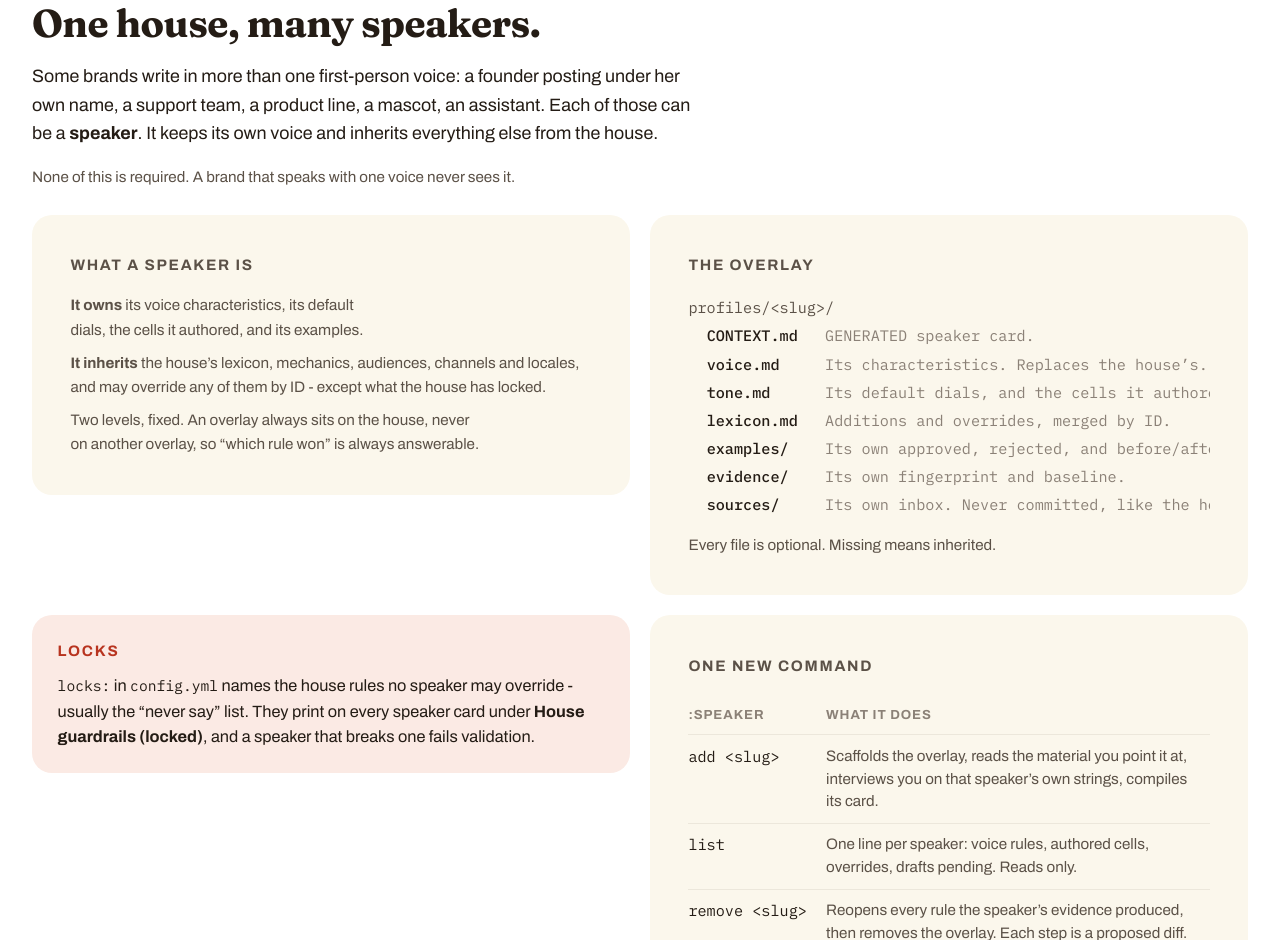
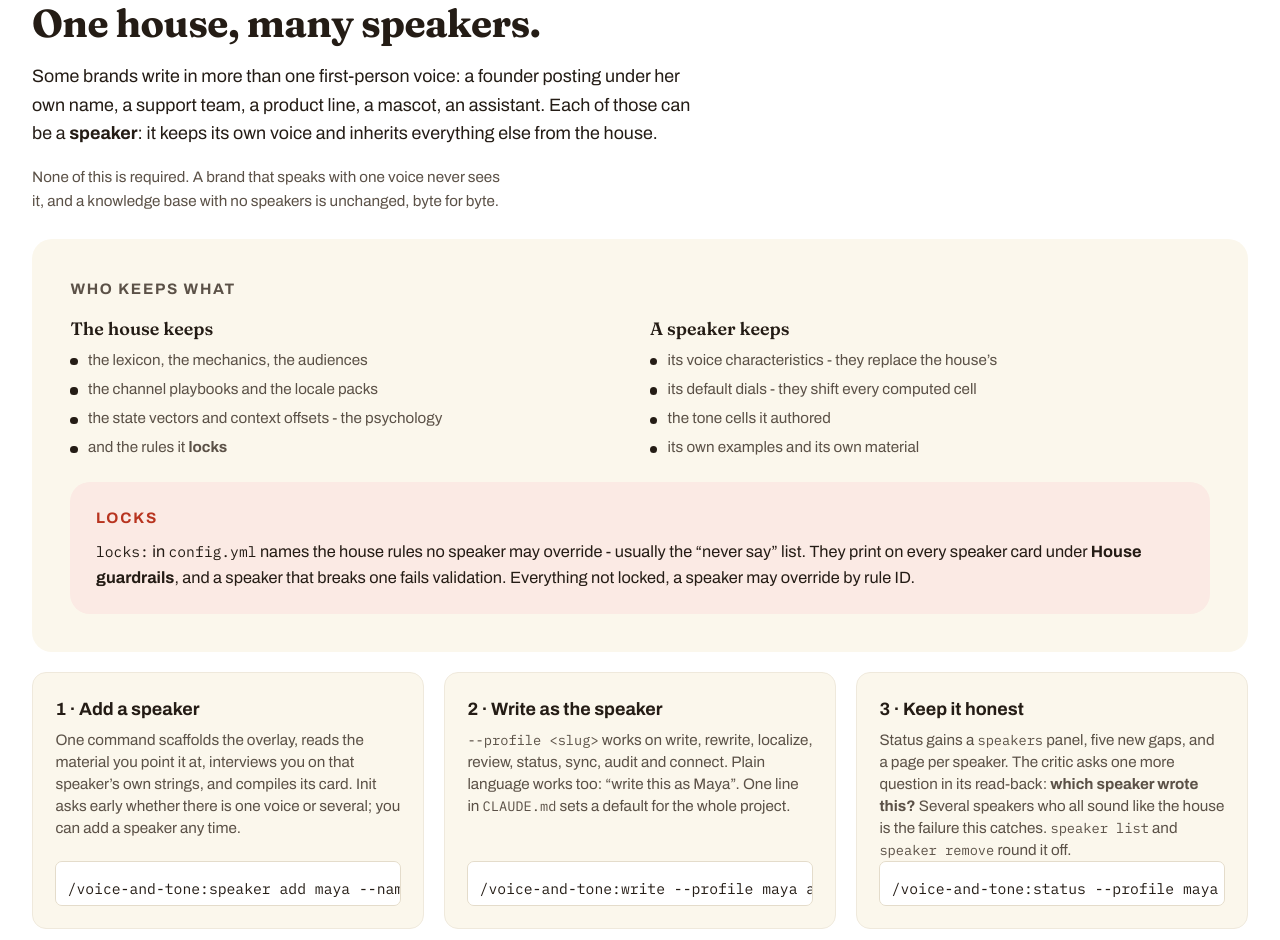
Before and after one commit to pavolhudran/ai-voice-and-tone, a website: page docs/presentation/index.html in a window 1280 px wide. Shown: the part 11060-12000 px from the top of the page. Drawn offline with Linux system fonts and the light colour scheme.

Commit message:
docs: restructure the Speakers section into four full-width rows
Who keeps what (two equal columns and the locks strip), three equal step
cards (add, write as, keep it honest) each ending on its command, and the
overlay tree at full width so no description is cut off. Same components
as the rest of the page; no orphan plates.

Co-Authored-By: Claude Fable 5.1 <noreply@anthropic.com>
Claude-Session: https://claude.ai/code/session_01HbDXWY9Dq1zYJmxmDuCMZr

```diff
--- a/docs/presentation/index.html
+++ b/docs/presentation/index.html
@@ -234,6 +234,14 @@ blockquote {
 .step { background: var(--cream); border: 1px solid var(--edge-soft); border-radius: var(--r-md); padding: 1rem 1.1rem; }
 .step .name { font-weight: 700; font-size: var(--step-0); color: var(--ink); display: block; }
 .step .what { font-size: var(--step--1); color: var(--ink-soft); line-height: 1.45; display: block; margin-top: .35rem; text-wrap: pretty; }
+.speaker-split { align-items: start; }
+.speaker-split h3 { font-size: var(--step-0); margin-bottom: .55rem; }
+.speaker-split ul.plain { list-style: none; padding: 0; margin: 0; display: grid; gap: .4rem; }
+.speaker-split ul.plain li { font-size: var(--step--1); color: var(--ink-soft); line-height: 1.5; padding-left: 1.1rem; position: relative; }
+.speaker-split ul.plain li::before { content: ""; position: absolute; left: 0; top: .62em; width: .45rem; height: .45rem; border-radius: 50%; background: var(--ink); }
+.speaker-steps { grid-template-columns: repeat(auto-fit, minmax(16rem, 1fr)); gap: 1.25rem; }
+.speaker-steps .step { padding: 1.35rem 1.4rem; display: flex; flex-direction: column; }
+.speaker-steps .step .cmd { margin-top: auto; padding-top: .9rem; align-self: flex-start; }
 
 /* ---------- matrix ---------- */
 .matrix-layout { display: grid; gap: 1.75rem; grid-template-columns: minmax(0, 1.35fr) minmax(0, 1fr); align-items: start; }
@@ -781,79 +789,68 @@ footer p + p { margin-top: .7rem; }
   <p class="eyebrow">New, and optional</p>
   <div class="stack measure">
     <h2>One house, many speakers.</h2>
-    <p>Some brands write in more than one first-person voice: a founder posting under her own name, a support team, a product line, a mascot, an assistant. Each of those can be a <strong>speaker</strong>. It keeps its own voice and inherits everything else from the house.</p>
-    <p class="note">None of this is required. A brand that speaks with one voice never sees it.</p>
+    <p>Some brands write in more than one first-person voice: a founder posting under her own name, a support team, a product line, a mascot, an assistant. Each of those can be a <strong>speaker</strong>: it keeps its own voice and inherits everything else from the house.</p>
+    <p class="note">None of this is required. A brand that speaks with one voice never sees it, and a knowledge base with no speakers is unchanged, byte for byte.</p>
   </div>
 
-  <div class="cols" style="margin-top:1.6rem;align-items:start">
-    <div class="plate">
-      <span class="plate-label">What a speaker is</span>
-      <div class="stack-tight">
-        <p class="note"><b>It owns</b> its voice characteristics, its default dials, the cells it authored, and its examples.</p>
-        <p class="note"><b>It inherits</b> the house&rsquo;s lexicon, mechanics, audiences, channels and locales, and may override any of them by ID - except what the house has locked.</p>
-        <p class="note">Two levels, fixed. An overlay always sits on the house, never on another overlay, so &ldquo;which rule won&rdquo; is always answerable.</p>
+  <div class="plate" style="margin-top:1.6rem">
+    <span class="plate-label">Who keeps what</span>
+    <div class="cols speaker-split">
+      <div>
+        <h3>The house keeps</h3>
+        <ul class="plain">
+          <li>the lexicon, the mechanics, the audiences</li>
+          <li>the channel playbooks and the locale packs</li>
+          <li>the state vectors and context offsets - the psychology</li>
+          <li>and the rules it <b>locks</b></li>
+        </ul>
+      </div>
+      <div>
+        <h3>A speaker keeps</h3>
+        <ul class="plain">
+          <li>its voice characteristics - they replace the house&rsquo;s</li>
+          <li>its default dials - they shift every computed cell</li>
+          <li>the tone cells it authored</li>
+          <li>its own examples and its own material</li>
+        </ul>
       </div>
     </div>
-    <div class="plate">
-      <span class="plate-label">The overlay</span>
-      <pre class="tree">profiles/&lt;slug&gt;/
-  <b>CONTEXT.md</b>   <i>GENERATED speaker card.</i>
-  <b>voice.md</b>     <i>Its characteristics. Replaces the house&rsquo;s.</i>
-  <b>tone.md</b>      <i>Its default dials, and the cells it authored.</i>
-  <b>lexicon.md</b>   <i>Additions and overrides, merged by ID.</i>
-  <b>examples/</b>    <i>Its own approved, rejected, and before/after pairs.</i>
-  <b>evidence/</b>    <i>Its own fingerprint and baseline.</i>
-  <b>sources/</b>     <i>Its own inbox. Never committed, like the house&rsquo;s.</i></pre>
-      <p class="note" style="margin-top:.9rem">Every file is optional. Missing means inherited.</p>
+    <div class="gate" style="margin-top:1.4rem">
+      <span class="n">Locks</span>
+      <p><span class="mono">locks:</span> in <span class="mono">config.yml</span> names the house rules no speaker may override - usually the &ldquo;never say&rdquo; list. They print on every speaker card under <strong>House guardrails</strong>, and a speaker that breaks one fails validation. Everything not locked, a speaker may override by rule ID.</p>
     </div>
   </div>
 
-  <div class="cols" style="margin-top:1.25rem;align-items:start">
-    <div class="gate">
-      <span class="n">Locks</span>
-      <p><span class="mono">locks:</span> in <span class="mono">config.yml</span> names the house rules no speaker may override - usually the &ldquo;never say&rdquo; list. They print on every speaker card under <strong>House guardrails (locked)</strong>, and a speaker that breaks one fails validation.</p>
+  <div class="pipeline speaker-steps" style="margin-top:1.25rem">
+    <div class="step">
+      <span class="name">1 &middot; Add a speaker</span>
+      <span class="what">One command scaffolds the overlay, reads the material you point it at, interviews you on that speaker&rsquo;s own strings, and compiles its card. Init asks early whether there is one voice or several; you can add a speaker any time.</span>
+      <span class="cmd">/voice-and-tone:speaker add maya --name "Maya Lind"</span>
     </div>
-    <div class="plate">
-      <span class="plate-label">One new command</span>
-      <div class="tablewrap">
-        <table class="list">
-          <thead><tr><th>:speaker</th><th>What it does</th></tr></thead>
-          <tbody>
-            <tr><td>add &lt;slug&gt;</td><td>Scaffolds the overlay, reads the material you point it at, interviews you on that speaker&rsquo;s own strings, compiles its card.</td></tr>
-            <tr><td>list</td><td>One line per speaker: voice rules, authored cells, overrides, drafts pending. Reads only.</td></tr>
-            <tr><td>remove &lt;slug&gt;</td><td>Reopens every rule the speaker&rsquo;s evidence produced, then removes the overlay. Each step is a proposed diff.</td></tr>
-          </tbody>
-        </table>
-      </div>
-      <p class="note" style="margin-top:.9rem">All three are backed by one script, <span class="mono">scripts/speaker.mjs</span>, which does the scaffolding, so every speaker starts the same way.</p>
+    <div class="step">
+      <span class="name">2 &middot; Write as the speaker</span>
+      <span class="what"><span class="mono">--profile &lt;slug&gt;</span> works on write, rewrite, localize, review, status, sync, audit and connect. Plain language works too: &ldquo;write this as Maya&rdquo;. One line in <span class="mono">CLAUDE.md</span> sets a default for the whole project.</span>
+      <span class="cmd">/voice-and-tone:write --profile maya a welcome for a new subscriber</span>
+    </div>
+    <div class="step">
+      <span class="name">3 &middot; Keep it honest</span>
+      <span class="what">Status gains a <span class="mono">speakers</span> panel, five new gaps, and a page per speaker. The critic asks one more question in its read-back: <strong>which speaker wrote this?</strong> Several speakers who all sound like the house is the failure this catches. <span class="mono">speaker list</span> and <span class="mono">speaker remove</span> round it off.</span>
+      <span class="cmd">/voice-and-tone:status --profile maya --artifact</span>
     </div>
   </div>
 
   <div class="plate" style="margin-top:1.25rem">
-    <span class="plate-label">Choosing who speaks</span>
-    <div class="cols">
-      <p class="note"><span class="mono">--profile &lt;slug&gt;</span> selects a speaker on <span class="mono">:write</span>, <span class="mono">:rewrite</span>, <span class="mono">:localize</span>, <span class="mono">:review</span>, <span class="mono">:status</span>, <span class="mono">:sync</span>, <span class="mono">:audit</span> and <span class="mono">:connect</span>. Plain language works too: &ldquo;write this as Maya&rdquo; finds the speaker whose name matches.</p>
-      <p class="note">A default for the whole project is one line in <span class="mono">CLAUDE.md</span>: <span class="mono">voice-and-tone: default profile maya</span>. Learning needs no flag: a draft remembers which speaker it was written as, and a correction lands with that speaker.</p>
-    </div>
-    <span class="cmd">/voice-and-tone:write --profile maya a welcome for a new subscriber</span>
+    <span class="plate-label">What lands on disk</span>
+    <pre class="tree">profiles/&lt;slug&gt;/
+  <b>CONTEXT.md</b>   <i>GENERATED speaker card, with the house guardrails on it.</i>
+  <b>voice.md</b>     <i>Its characteristics. Replaces the house&rsquo;s.</i>
+  <b>tone.md</b>      <i>Its default dials, and the cells it authored.</i>
+  <b>lexicon.md</b>   <i>Additions and overrides, merged by ID. Same for mechanics, audience, channels, locales.</i>
+  <b>examples/</b>    <i>Its own approved, rejected, and before/after pairs.</i>
+  <b>evidence/</b>    <i>Its own fingerprint and baseline - drift is per speaker.</i>
+  <b>sources/</b>     <i>Its own inbox. Never committed, like the house&rsquo;s.</i></pre>
+    <p class="note" style="margin-top:.9rem">Every file is optional; missing means inherited. Two levels, fixed: an overlay sits on the house, never on another overlay, so &ldquo;which rule won&rdquo; is always answerable.</p>
   </div>
-
-  <div class="cols" style="margin-top:1.5rem">
-    <div class="stack-tight">
-      <h3>Status knows them</h3>
-      <p class="note">The house view gains a <span class="mono">speakers</span> panel and five gap detectors, <span class="mono">G17</span> to <span class="mono">G21</span>: a speaker with no voice yet, no baseline, material never read, a stale card, or a house with speakers and no locks. Under <span class="mono">--profile</span> the same command writes a page per speaker.</p>
-    </div>
-    <div class="stack-tight">
-      <h3>The critic asks one more question</h3>
-      <p class="note">With two or more speakers, the read-back test also asks: <strong>which speaker wrote this?</strong> A wrong guess is a finding. Several speakers who all sound like the house is the failure this exists to catch.</p>
-    </div>
-    <div class="stack-tight">
-      <h3>Init asks early</h3>
-      <p class="note">One voice, several speakers, or decide later? Whatever you answer, the house is built first. Speakers can be added at any time.</p>
-    </div>
-  </div>
-
-  <p class="note measure" style="margin-top:1.6rem"><strong>A knowledge base with no speakers is unchanged, byte for byte.</strong></p>
 </section>
 
 <section id="start" class="wrap">
```
